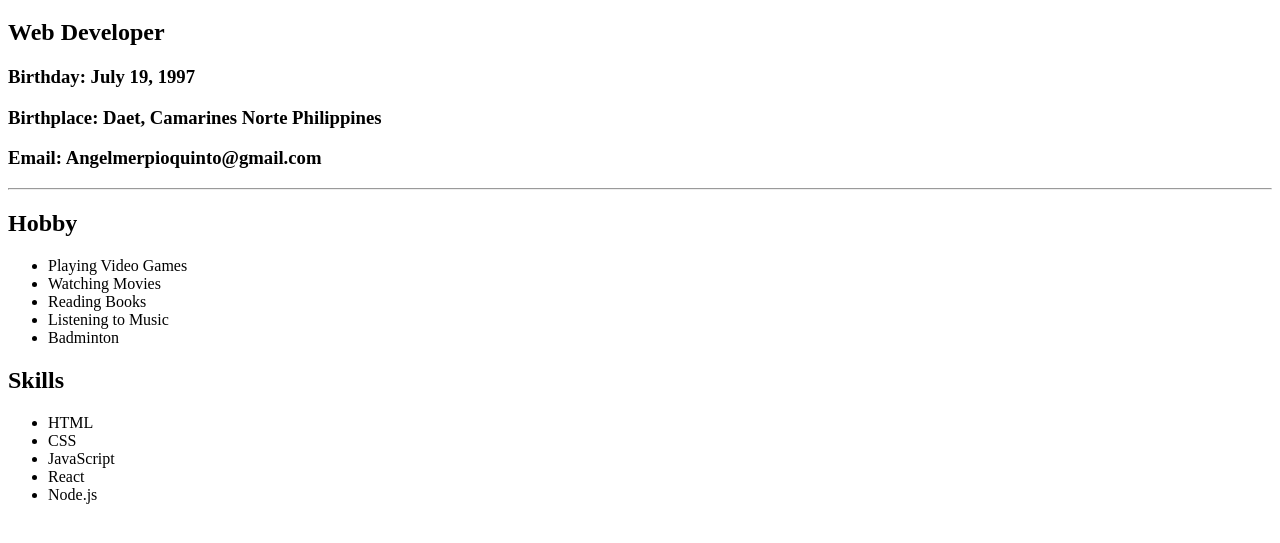
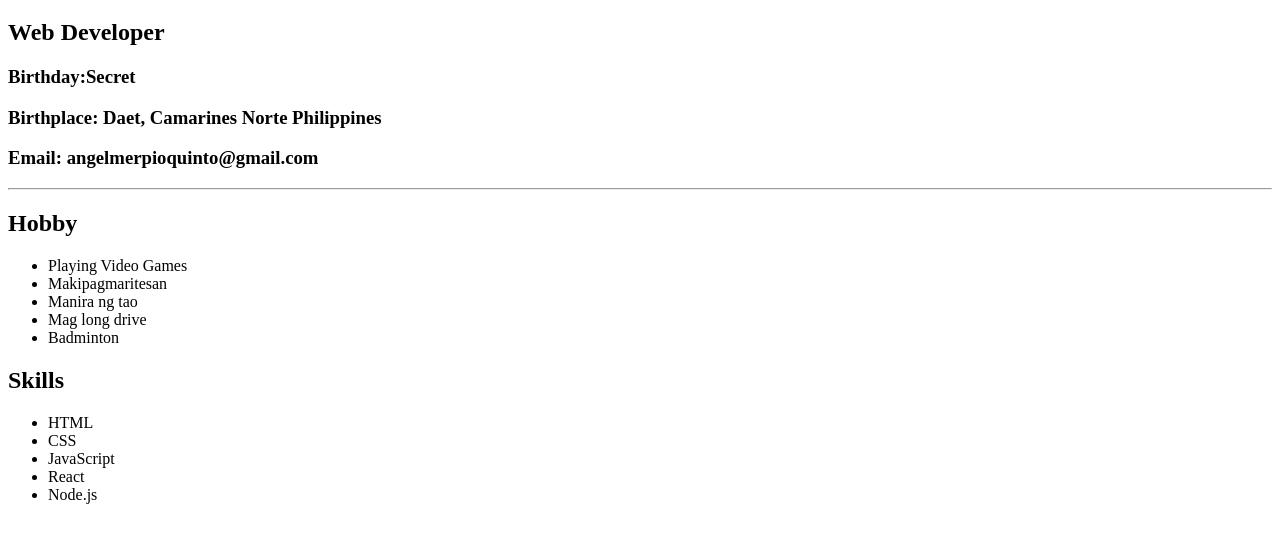
Before and after one commit to Nidooks15/Resume2, a plain HTML site: page index.html in a window 1280 px wide. Shown: the part 61-604 px from the top of the page. Drawn offline with Linux system fonts and the light colour scheme.

Commit message:
Update index.html

```diff
--- a/index.html
+++ b/index.html
@@ -8,16 +8,16 @@
 <body>
     <H1>Angelmer Pioquinto</H1>
     <h2>Web Developer</h2>
-    <h3>Birthday: July 19, 1997</h3>
+    <h3>Birthday:Secret</h3>
     <h3>Birthplace: Daet, Camarines Norte Philippines</h3>
-    <h3>Email: Angelmerpioquinto@gmail.com</h3>
+    <h3>Email: angelmerpioquinto@gmail.com</h3>
     <hr>
     <h2>Hobby</h2>
     <ul>
         <li>Playing Video Games</li>
-        <li>Watching Movies</li>
-        <li>Reading Books</li>
-        <li>Listening to Music</li>
+        <li>Makipagmaritesan</li>
+        <li>Manira ng tao</li>
+        <li>Mag long drive</li>
         <li>Badminton</li>
     </ul>
     <h2>Skills</h2>
```
